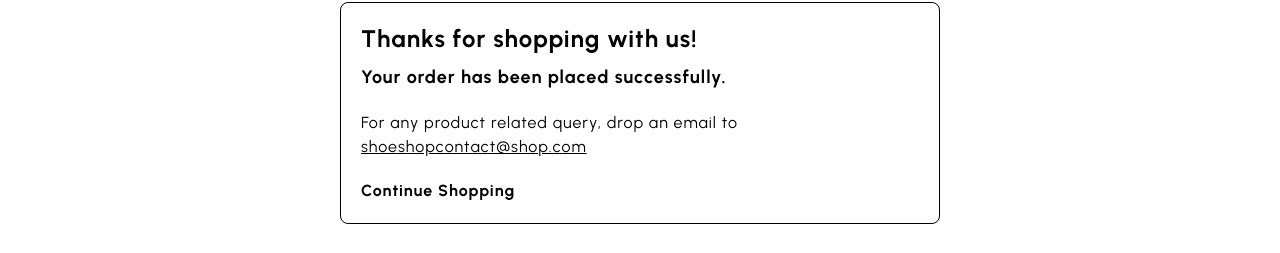
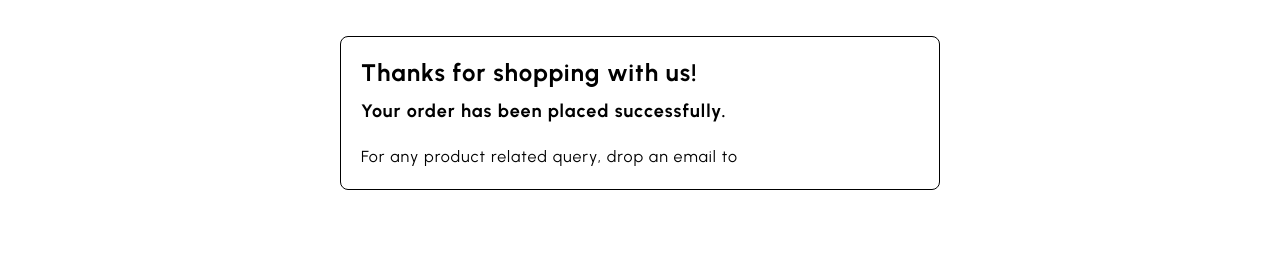
Before and after one commit to Prem-Kt-2522/trinty_frontend, a Next.js app: page /success in a window 1280 px wide. Shown: the part 292-545 px from the top of the page. Built offline with nearby package versions, Linux system fonts and the light colour scheme; no server answers.

Commit message:
Update success.js

```diff
--- a/pages/success.js
+++ b/pages/success.js
@@ -16,11 +16,9 @@ const Success = () => {
                     <div className="text-base mt-5">
                         For any product related query, drop an email to
                     </div>
-                    <div className="underline">shoeshopcontact@shop.com</div>
 
-                    <Link href="/" className="font-bold mt-5">
-                        Continue Shopping
-                    </Link>
+
+
                 </div>
             </Wrapper>
         </div>
```
